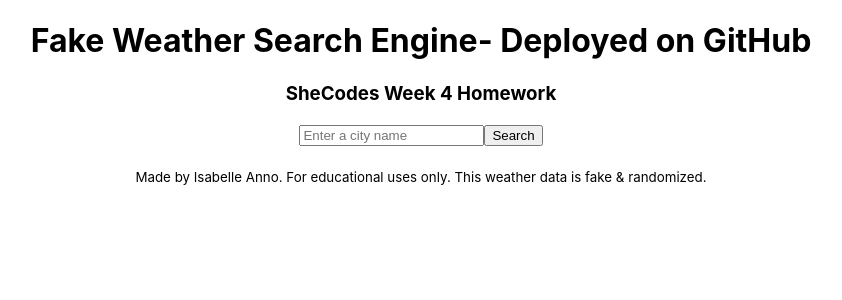
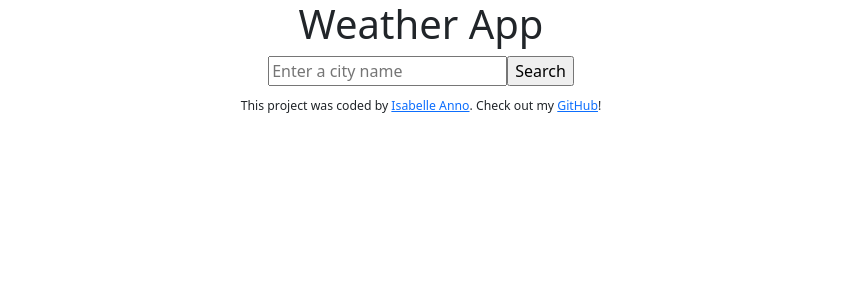
Before and after one commit to isabelleanno/weather-react, a React (Create React App) app: page / in a window 1280 px wide. Shown: the top 300 px of the page, without its empty margins (219-1061 px from the left). Built offline with nearby package versions, Linux system fonts and the light colour scheme.

Commit message:
Added bootstrap

```diff
--- a/package.json
+++ b/package.json
@@ -7,6 +7,7 @@
     "@testing-library/react": "^13.3.0",
     "@testing-library/user-event": "^13.5.0",
     "axios": "^0.27.2",
+    "bootstrap": "^5.1.3",
     "react": "^18.2.0",
     "react-dom": "^18.2.0",
     "react-scripts": "^2.1.3",
--- a/src/App.js
+++ b/src/App.js
@@ -1,19 +1,25 @@
 import React from "react";
+import "bootstrap/dist/css/bootstrap.css";
 import "./App.css";
 import "./Search.js";
 import Search from "./Search.js";
 export default function App() {
   return (
     <div className="App">
-      <h1>Fake Weather Search Engine- Deployed on GitHub </h1>
-      <h3>SheCodes Week 4 Homework</h3>
-      <Search />
+      <div className="container">
+        <h1>Weather App </h1>
 
-      <div className="small">
-        <small>
-          Made by Isabelle Anno. For educational uses only. This weather data is
-          fake & randomized.
-        </small>
+        <Search />
+
+        <div className="small">
+          <small>
+            This project was coded by{" "}
+            <a href="https://isabelleanno-portfolio.netlify.app/">
+              Isabelle Anno
+            </a>
+            . Check out my <a href="https://github.com/isabelleanno">GitHub</a>!
+          </small>
+        </div>
       </div>
     </div>
   );
```
Also changed, not shown: 1 other file (tests, documents, lock files or other folders).
